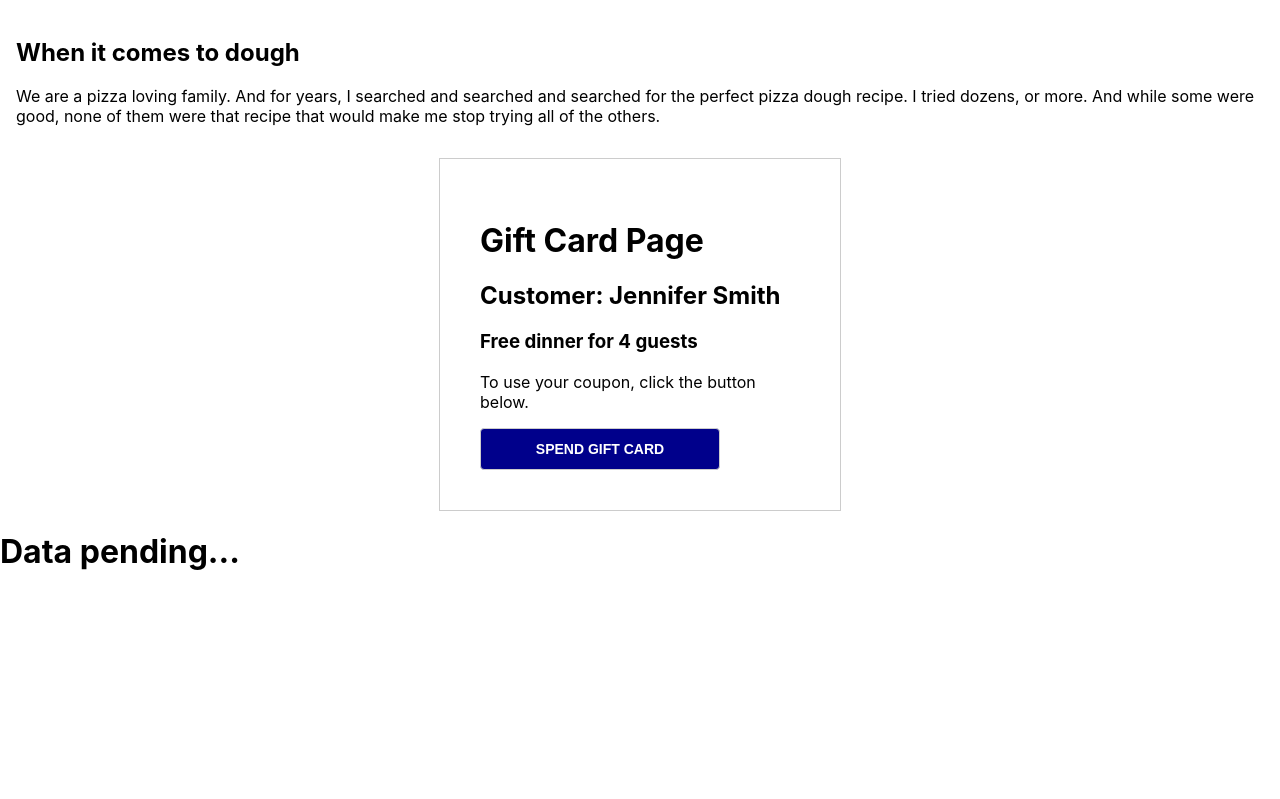
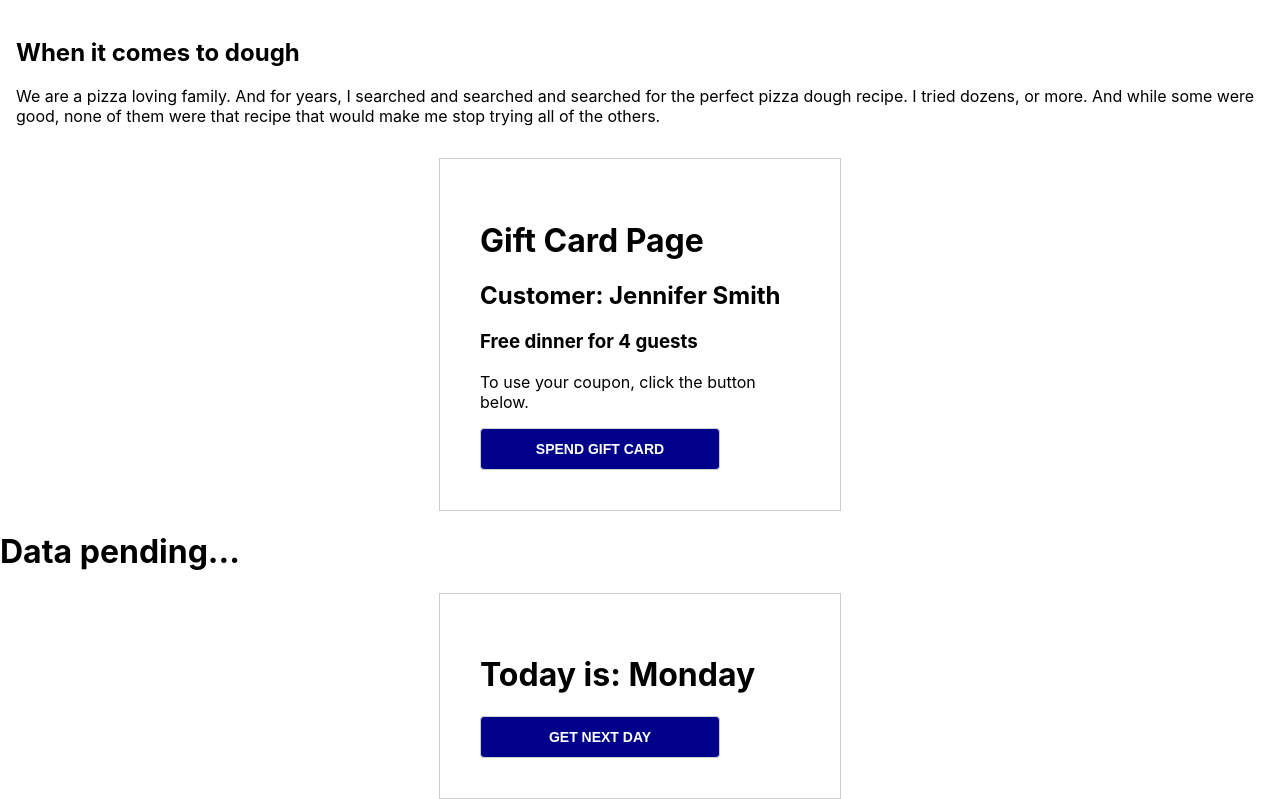
Before and after one commit to eloiji/advanced_react, a React (Create React App) app: page / in a window 1280 px wide. Shown: the part 674-1473 px from the top of the page. Before the commit the page ends 1267 px from the top, so only its background shows below. Built offline with nearby package versions, Linux system fonts and the light colour scheme; no server answers.

Commit message:
task: Added exercise for creating custom hooks

```diff
--- a/src/App.js
+++ b/src/App.js
@@ -1,4 +1,5 @@
 import "./App.css";
+import CreateCustomHook from "./components/CreateCustomHook";
 import FetchingData from "./components/FetchingData";
 import ManagingStates from "./components/ManagingState";
 import RegistrationForm from "./components/RegistrationForm";
@@ -11,6 +12,7 @@ function App() {
       <Root />
       <ManagingStates />
       <FetchingData />
+      <CreateCustomHook />
     </div>
   );
 }
--- /dev/null
+++ b/src/components/Components.css
@@ -0,0 +1,6 @@
+.component {
+    padding: 40px;
+    width: 320px;
+    border: 1px solid #ccc;
+    margin: 0 auto;
+}
--- /dev/null
+++ b/src/components/CreateCustomHook.js
@@ -0,0 +1,33 @@
+import "./Components.css";
+import { useState } from "react";
+import usePrevious from "../hooks/usePrevious";
+
+function CreateCustomHook() {
+  const [day, setDay] = useState("Monday");
+  const prevDay = usePrevious(day);
+  const getNextDay = () => {
+    if (day === "Monday") {
+      setDay("Tuesday");
+    } else if (day === "Tuesday") {
+      setDay("Wednesday");
+    } else if (day === "Wednesday") {
+      setDay("Thursday");
+    } else if (day === "Thursday") {
+      setDay("Friday");
+    } else if (day === "Friday") {
+      setDay("Monday");
+    }
+  };
+  return (
+    <div className="component">
+      <h1>
+        Today is: {day}
+        <br />
+        {prevDay && <span>Previous work day was: {prevDay}</span>}
+      </h1>
+      <button onClick={getNextDay}>Get next day</button>
+    </div>
+  );
+}
+
+export default CreateCustomHook;
--- /dev/null
+++ b/src/hooks/usePrevious.js
@@ -0,0 +1,10 @@
+import { useEffect, useRef } from "react";
+function usePrevious(value) {
+  const ref = useRef();
+  useEffect(() => {
+    ref.current = value;
+  }, [value]);
+  return ref.current;
+}
+
+export default usePrevious;
```
